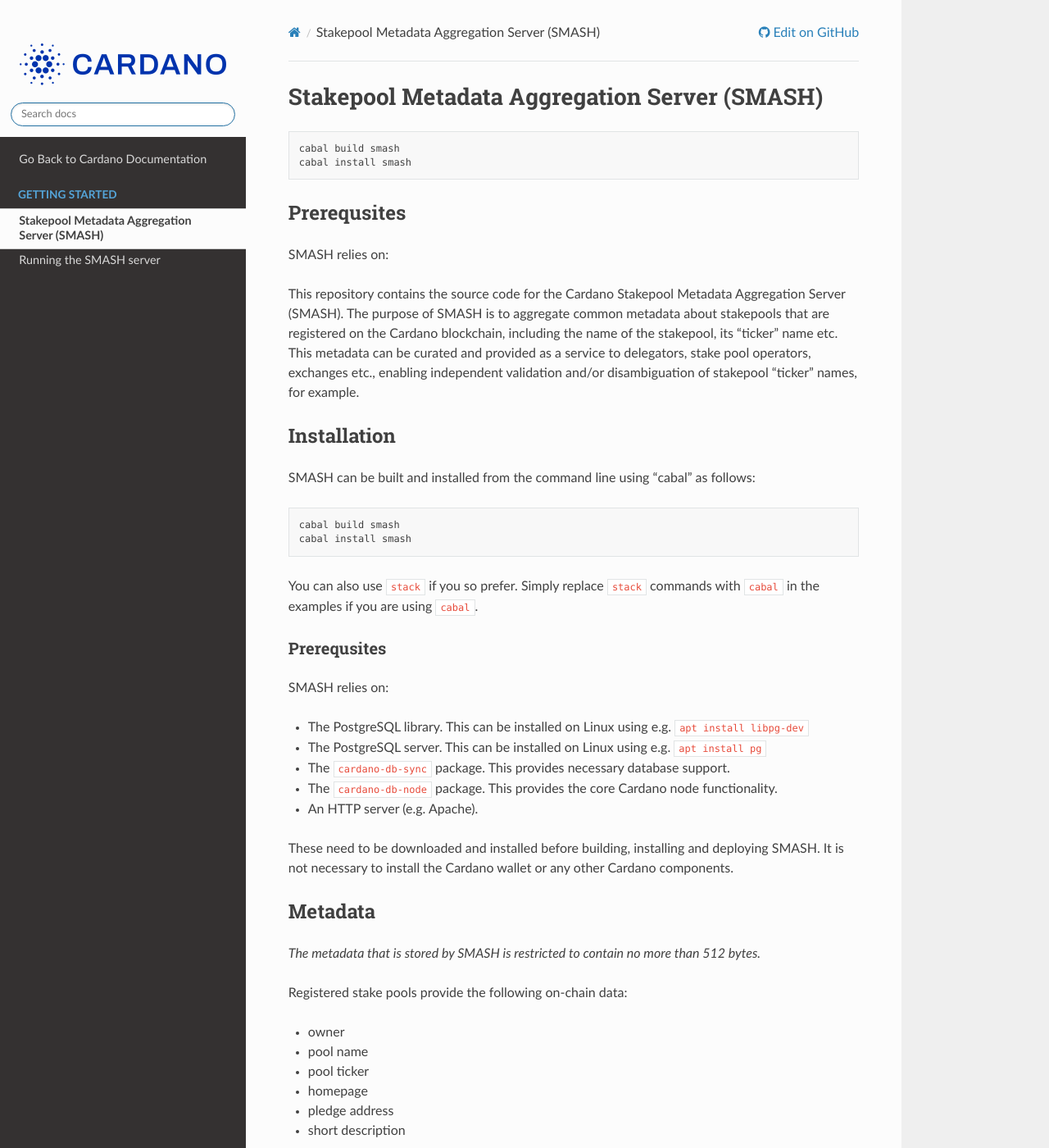
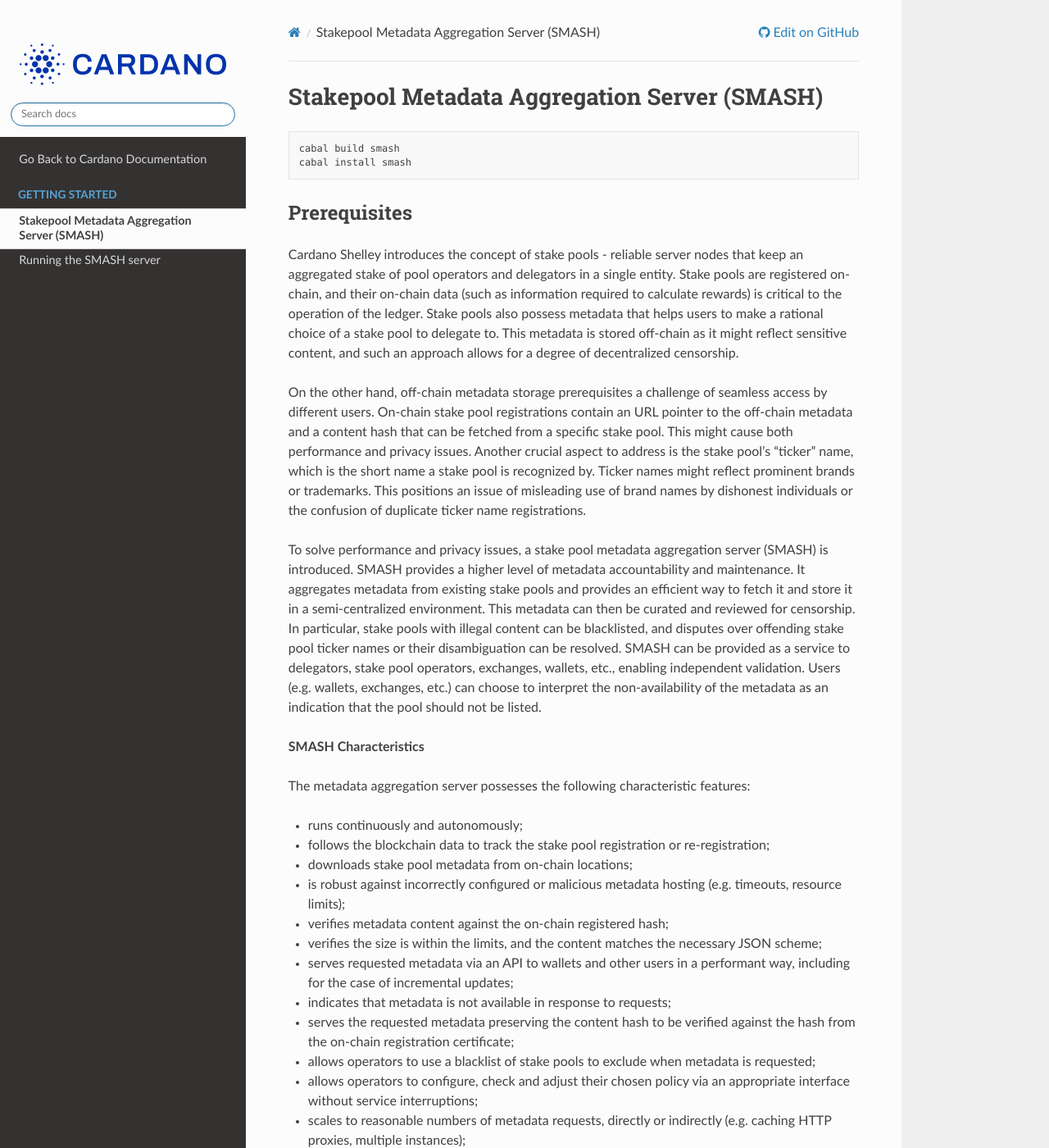
Before and after one commit to input-output-hk/smash, a Sphinx documentation site: the page built from doc/getting-started/how-to-install-smash.md, in a window 1280 px wide and 1400 px high. Shown: the whole window at 82% size. Built offline with Sphinx 7.4.7 and the Read the Docs theme 2.0.0, drawn with Linux system fonts in a browser that asks for light colours; some of the changed text lies outside the part shown.

Commit message:
Update how-to-install-smash.md
adding an intro explaining what it SMASH and why it matters

````diff
--- a/doc/getting-started/how-to-install-smash.md
+++ b/doc/getting-started/how-to-install-smash.md
@@ -5,15 +5,31 @@
 cabal install smash
 ```
 
-### Prerequsites
+### Prerequisites
 
-SMASH relies on:
+Cardano Shelley introduces the concept of stake pools - reliable server nodes that keep an aggregated stake of pool operators and delegators in a single entity. Stake pools are registered on-chain, and their on-chain data (such as information required to calculate rewards) is critical to the operation of the ledger. Stake pools also possess metadata that helps users to make a rational choice of a stake pool to delegate to. This metadata is stored off-chain as it might reflect sensitive content, and such an approach allows for a degree of decentralized censorship.
 
-This repository contains the source code for the Cardano Stakepool Metadata Aggregation Server (SMASH).
-The purpose of SMASH is to aggregate common metadata about stakepools that are registered
-on the Cardano blockchain, including the name of the stakepool, its "ticker" name etc.
-This metadata can be curated and provided as a service to delegators, stake pool operators,
-exchanges etc., enabling independent validation and/or disambiguation of stakepool "ticker" names, for example.
+On the other hand, off-chain metadata storage prerequisites a challenge of seamless access by different users. On-chain stake pool registrations contain an URL pointer to the off-chain metadata and a content hash that can be fetched from a specific stake pool. This might cause both performance and privacy issues. Another crucial aspect to address is the stake pool’s “ticker” name, which is the short name a stake pool is recognized by. Ticker names might reflect prominent brands or trademarks. This positions an issue of misleading use of brand names by dishonest individuals or the confusion of duplicate ticker name registrations.
+
+To solve performance and privacy issues, a stake pool metadata aggregation server (SMASH) is introduced. SMASH provides a higher level of metadata accountability and maintenance. It aggregates metadata from existing stake pools and provides an efficient way to fetch it and store it in a semi-centralized environment. This metadata can then be curated and reviewed for censorship. In particular, stake pools with illegal content can be blacklisted, and disputes over offending stake pool ticker names or their disambiguation can be resolved. SMASH can be provided as a service to delegators, stake pool operators, exchanges, wallets, etc., enabling independent validation. Users (e.g. wallets, exchanges, etc.) can choose to interpret the non-availability of the metadata as an indication that the pool should not be listed.
+
+**SMASH Characteristics**
+
+The metadata aggregation server possesses the following characteristic features:
+
+- runs continuously and autonomously;
+- follows the blockchain data to track the stake pool registration or re-registration;
+- downloads stake pool metadata from on-chain locations;
+- is robust against incorrectly configured or malicious metadata hosting (e.g. timeouts, resource limits);
+- verifies metadata content against the on-chain registered hash;
+- verifies the size is within the limits, and the content matches the necessary JSON scheme;
+- serves requested metadata via an API to wallets and other users in a performant way, including for the case of incremental updates;
+- indicates that metadata is not available in response to requests;
+- serves the requested metadata preserving the content hash to be verified against the hash from the on-chain registration certificate;
+- allows operators to use a blacklist of stake pools to exclude when metadata is requested;
+- allows operators to configure, check and adjust their chosen policy via an appropriate interface without service interruptions;
+- scales to reasonable numbers of metadata requests, directly or indirectly (e.g. caching HTTP proxies, multiple instances);
+- follows typical behaviours, e.g. configured via CLI and/or configuration file, stdout/stderr logging.
 
 ## Installation
 
@@ -26,7 +42,7 @@
 
 You can also use `stack` if you so prefer. Simply replace `stack` commands with `cabal` in the examples if you are using `cabal`.
 
-### Prerequsites
+### Prerequisites
 
 SMASH relies on:
 
````
